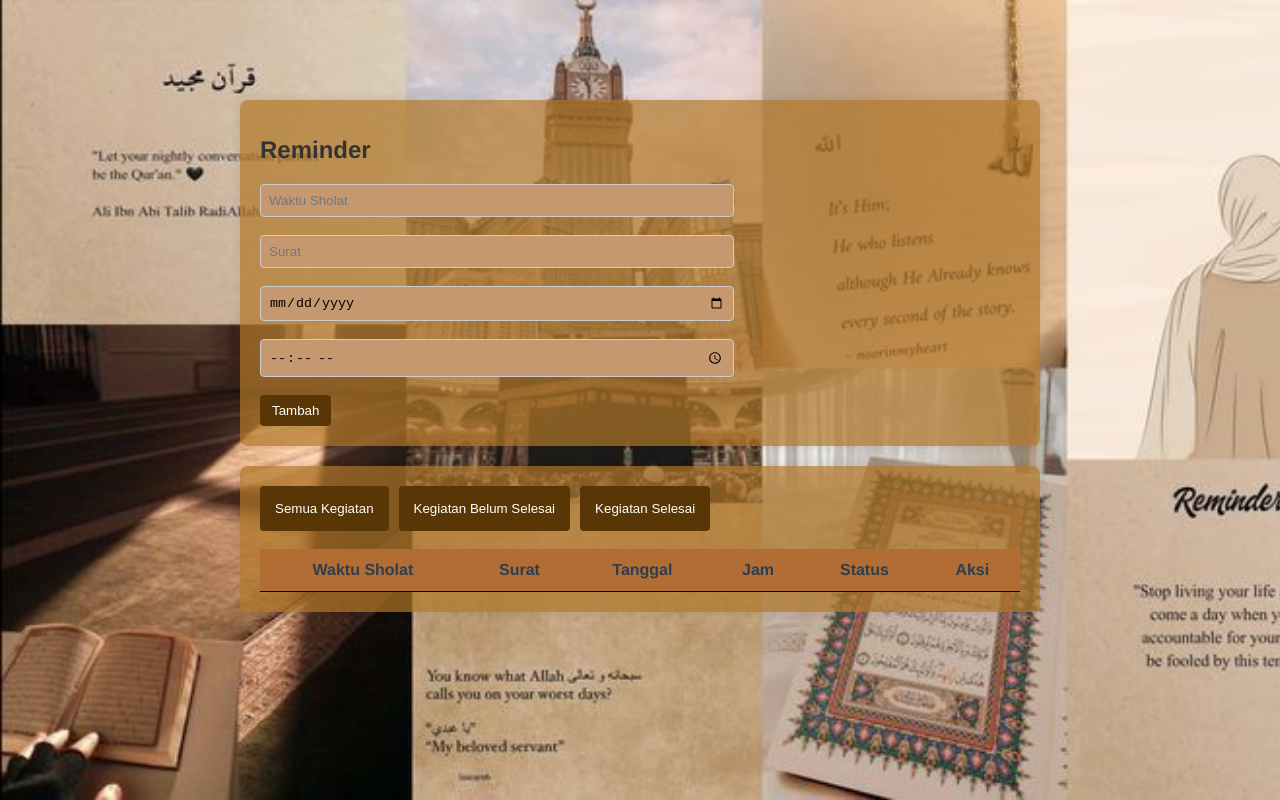
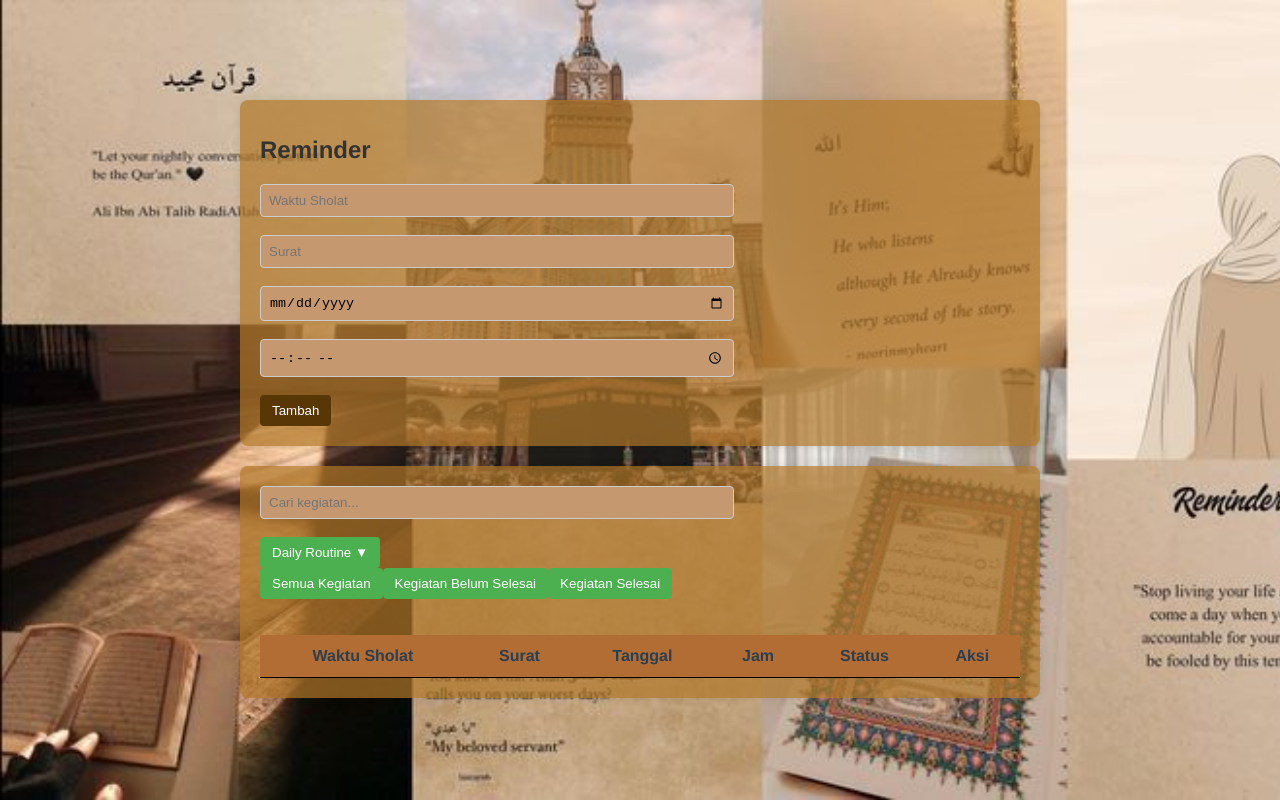
Before and after one commit to rekha1907/30-pbk-uts-223510107, a Vue app: page / in a window 1280 px wide. Built offline with nearby package versions, Linux system fonts and the light colour scheme.

Commit message:
first commit

```diff
--- a/src/App.vue
+++ b/src/App.vue
@@ -13,10 +13,20 @@
       <button @click="addActivity">Tambah</button>
     </div>
 
+
     <div class="cont-isi">
-      <button @click="showAll" class="btn-all">Semua Kegiatan</button>
-        <button @click="showIncomplete" class="btn-incompt">Kegiatan Belum Selesai</button>
-        <button @click="showCompleted" class="btn-compt">Kegiatan Selesai</button>
+      <input type="text" v-model="searchQuery" placeholder="Cari kegiatan...">
+      <br><br>
+        <div class="dropdown">
+          <button class="dropbtn" @click="toggleDropdown">
+            Daily Routine <span class="arrow">&#9660;</span>
+          </button>
+          <div class="dropdown-content">
+            <button @click="setFilter('all')" :class="{ 'active': filter === 'all' }">Semua Kegiatan</button>
+            <button @click="setFilter('incomplete')" :class="{ 'active': filter === 'incomplete' }">Kegiatan Belum Selesai</button>
+            <button @click="setFilter('completed')" :class="{ 'active': filter === 'completed' }">Kegiatan Selesai</button>
+          </div>
+        </div>
         <br><br>
 
         <table class="activity-table">
@@ -56,7 +66,6 @@
         </table>
     </div>
   </div>
-
 </template>
 
 <script>
@@ -68,18 +77,35 @@
       newActivitySurat: '',
       newActivityDate: '',
       newActivityTime: '',
+      searchQuery: '',
       filter: 'all'
     };
   },
   computed: {
     filteredActivities() {
+      let filtered = this.activities;
+
+      // Filter based on search query
+      if (this.searchQuery) {
+        const query = this.searchQuery.toLowerCase();
+        filtered = filtered.filter(activity => {
+          return (
+            activity.newActivity.toLowerCase().includes(query) ||
+            activity.newActivitySurat.toLowerCase().includes(query) ||
+            activity.newActivityDate.toLowerCase().includes(query) ||
+            activity.newActivityTime.toLowerCase().includes(query)
+          );
+        });
+      }
+
+      // Apply status filter
       if (this.filter === 'incomplete') {
-          return this.activities.filter(activity => !activity.completed);
+        filtered = filtered.filter(activity => !activity.completed);
       } else if (this.filter === 'completed') {
-          return this.activities.filter(activity => activity.completed);
-        } else {
-          return this.activities;
+        filtered = filtered.filter(activity => activity.completed);
       }
+
+      return filtered;
     }
   },
   methods: {
@@ -98,18 +124,11 @@
         this.newActivityTime = '';
       }
     },
-
     cancelActivity(index) {
       this.activities.splice(index, 1);
     },
-      showAll() {
-        this.filter = 'all';
-      },
-      showIncomplete() {
-        this.filter = 'incomplete';
-      },
-      showCompleted() {
-        this.filter = 'completed';
+    setFilter(filter) {
+      this.filter = filter;
     }
   }
 };
```
Lines whose indentation alone changed are shown as unchanged.
